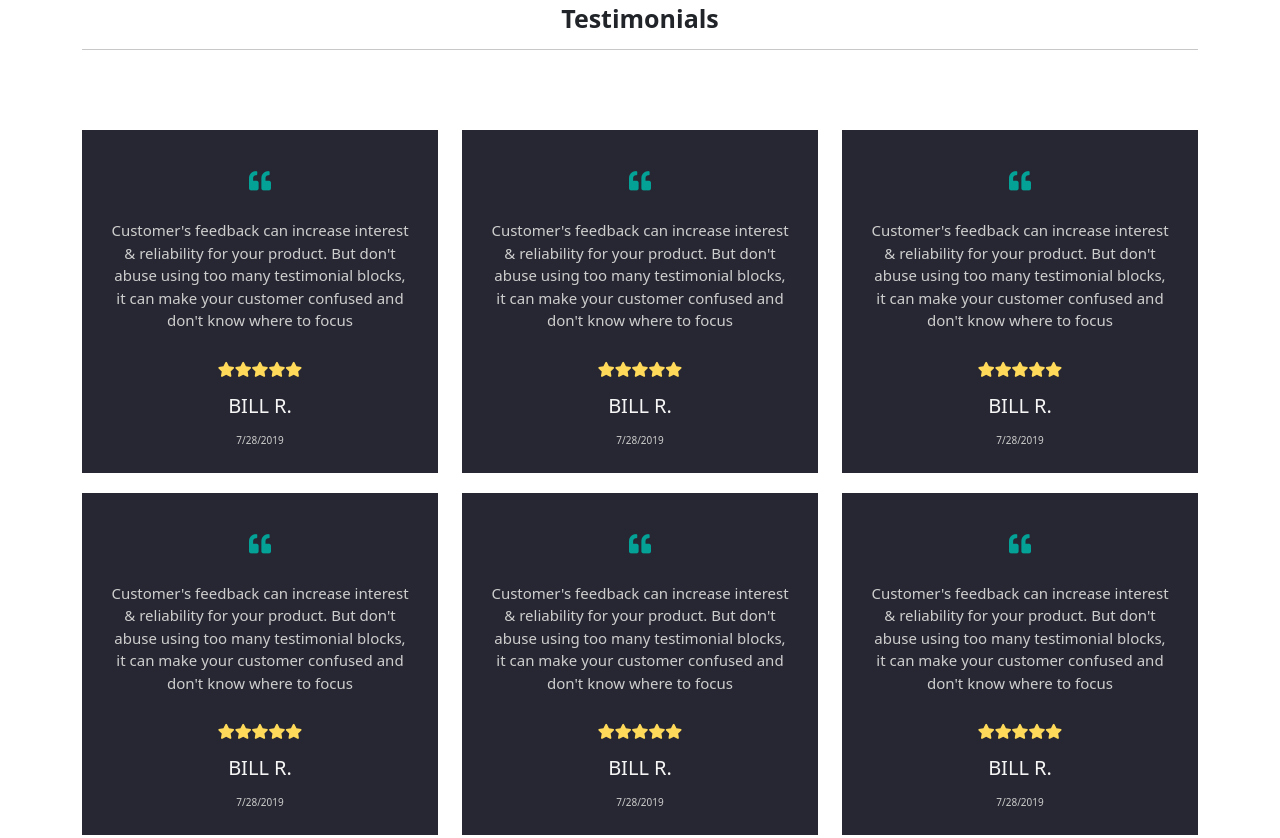
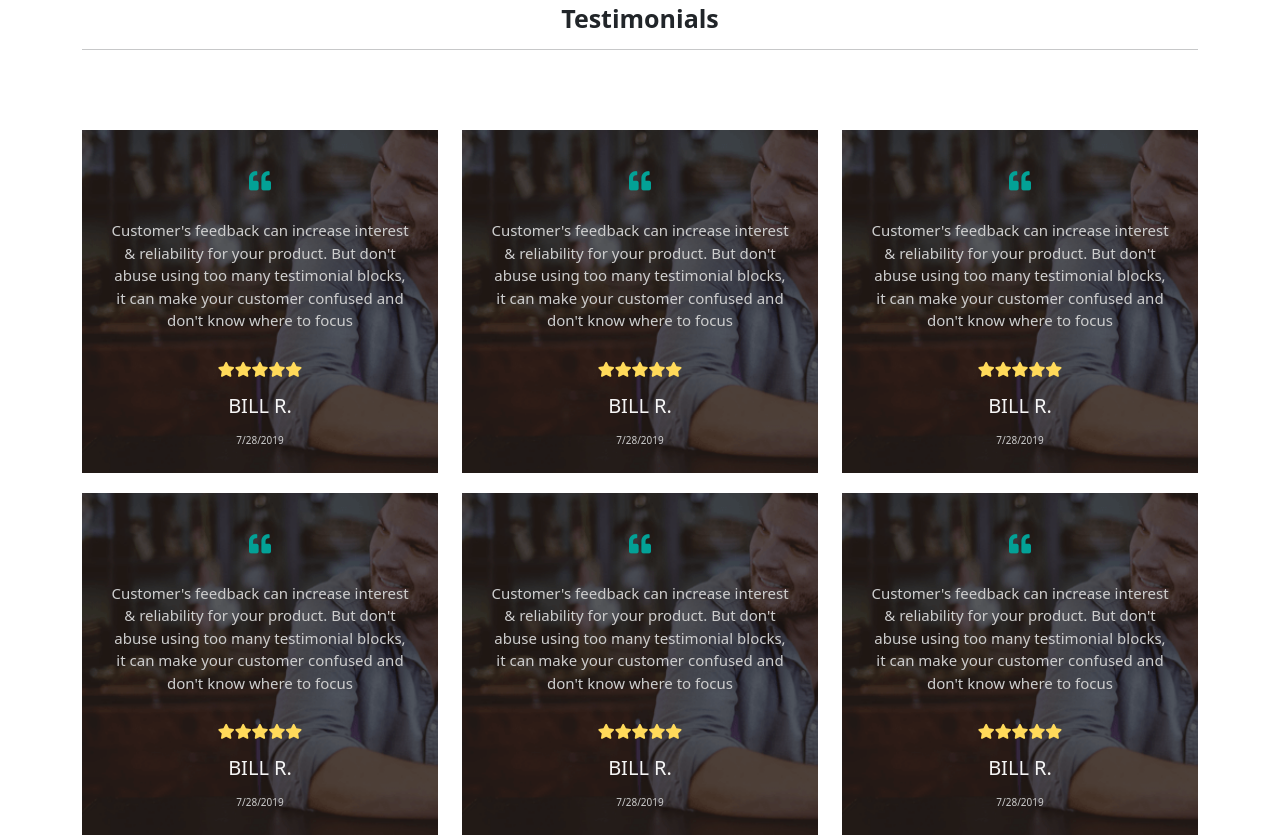
Before and after one commit to AmineCoder30/preview_templete, a plain HTML site: page index.html in a window 1280 px wide. Shown: the part 2516-3354 px from the top of the page. Drawn offline with Linux system fonts and the light colour scheme; the site is published under a folder, as on GitHub Pages, so addresses that start at the root find nothing.

Commit message:
Update home.css

```diff
--- a/css/home.css
+++ b/css/home.css
@@ -264,7 +264,7 @@ section {
 }
 
 .section-four .container .bg-ctn .ovr-ctn {
-  background-image: url(/images/ig.png);
+  background-image: url(../images/ig.png);
   background-color:#272733;
   background-size: cover;
   display: -webkit-box;
```
